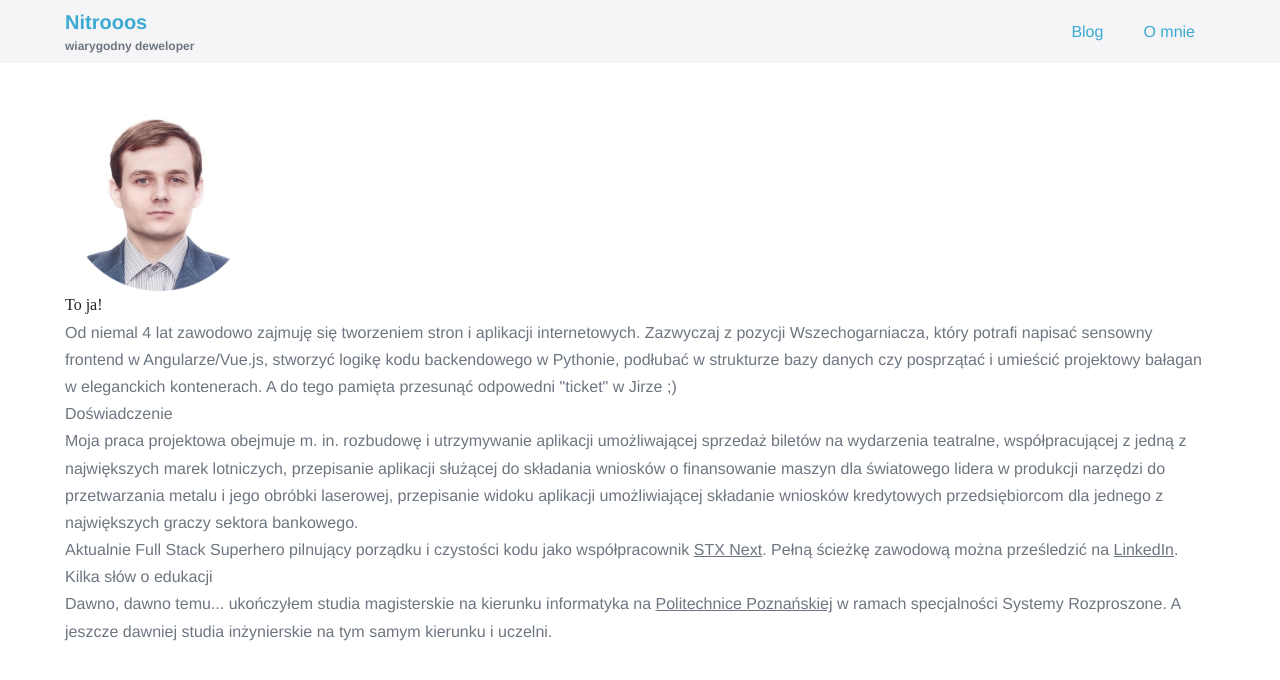
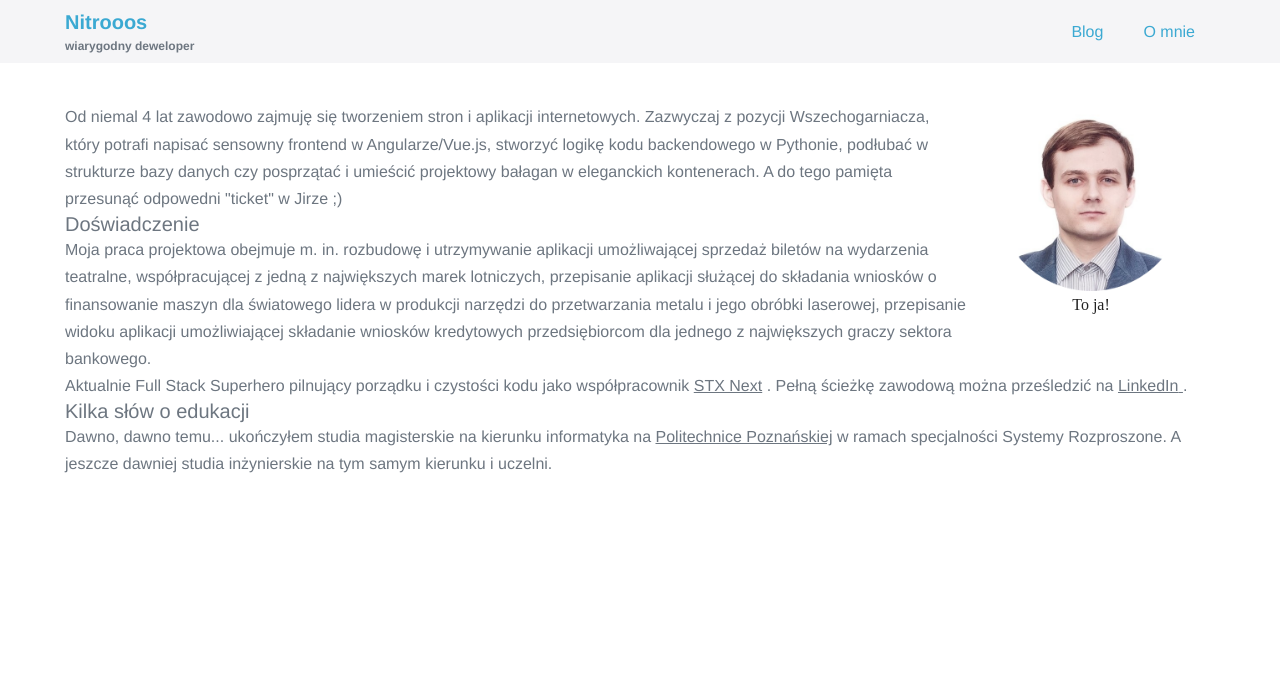
Before and after one commit to Nitrooos/Nitrooos.github.io, a Jekyll site: the page built from _authors/nitrooos.md, in a window 1280 px wide. Shown: the top 680 px of the page. Built offline with Jekyll 4.4.1, drawn with Linux system fonts in a browser that asks for light colours.

Commit message:
[NIT] Style "about me" page and reorganize CSS

```diff
--- a/_authors/nitrooos.md
+++ b/_authors/nitrooos.md
@@ -4,7 +4,7 @@ position: Redaktor
 short_name: nitrooos
 title: Cześć, jestem Nitrooos.
 ---
-<div>
+<aside class="authors__image">
   <figure>
     <img
       src="{{ site.baseurl }}/assets/nitrooos.png"
@@ -12,26 +12,45 @@ title: Cześć, jestem Nitrooos.
       width="188"
       height="188" />
     <br />
-    <figcaption>To ja!</figcaption>
+    <figcaption class="authors__image-caption">To ja!</figcaption>
   </figure>
-</div>
+</aside>
 <p>
-  Od niemal 4 lat zawodowo zajmuję się tworzeniem stron i aplikacji internetowych. Zazwyczaj z pozycji Wszechogarniacza, który potrafi napisać sensowny frontend w Angularze/Vue.js, stworzyć logikę kodu backendowego w Pythonie, podłubać w strukturze bazy danych czy posprzątać i umieścić projektowy bałagan w eleganckich kontenerach. A do tego pamięta przesunąć odpowedni "ticket" w Jirze ;)
+  Od niemal 4 lat zawodowo zajmuję się tworzeniem stron i aplikacji
+  internetowych. Zazwyczaj z pozycji Wszechogarniacza, który potrafi napisać
+  sensowny frontend w Angularze/Vue.js, stworzyć logikę kodu backendowego w
+  Pythonie, podłubać w strukturze bazy danych czy posprzątać i umieścić
+  projektowy bałagan w eleganckich kontenerach. A do tego pamięta przesunąć
+  odpowedni "ticket" w Jirze ;)
+</p>
+# Doświadczenie
+<p>
+  Moja praca projektowa obejmuje m. in. rozbudowę i utrzymywanie aplikacji
+  umożliwającej sprzedaż biletów na wydarzenia teatralne, współpracującej z
+  jedną z największych marek lotniczych, przepisanie aplikacji służącej do
+  składania wniosków o finansowanie maszyn dla światowego lidera w produkcji
+  narzędzi do przetwarzania metalu i jego obróbki laserowej, przepisanie
+  widoku aplikacji umożliwiającej składanie wniosków kredytowych
+  przedsiębiorcom dla jednego z największych graczy sektora bankowego.
 </p>
 <p>
-  <strong>Doświadczenie</strong>
-  <br />
-  Moja praca projektowa obejmuje m. in. rozbudowę i utrzymywanie aplikacji umożliwającej sprzedaż biletów na wydarzenia teatralne, współpracującej z jedną z największych marek lotniczych, przepisanie aplikacji służącej do składania wniosków o finansowanie maszyn dla światowego lidera w produkcji narzędzi do przetwarzania metalu i jego obróbki laserowej, przepisanie widoku aplikacji umożliwiającej składanie wniosków kredytowych przedsiębiorcom dla jednego z największych graczy sektora bankowego.
+  Aktualnie Full Stack Superhero pilnujący porządku i czystości kodu jako
+  współpracownik
+  <strong>
+    <a href="https://stxnext.com">STX Next</a>
+  </strong>.
+  Pełną ścieżkę zawodową można prześledzić na
+  <a href="https://www.linkedin.com/in/bartosz-kostaniak-623b8bb0/">
+    <strong>LinkedIn</strong>
+  </a>.
 </p>
+# Kilka słów o edukacji
 <p>
-  Aktualnie Full Stack Superhero pilnujący porządku i czystości kodu jako współpracownik
-  <strong><a href="https://stxnext.com">STX Next</a></strong>.
-  Pełną ścieżkę zawodową można prześledzić na <a href="https://www.linkedin.com/in/bartosz-kostaniak-623b8bb0/"><strong>LinkedIn</strong></a>.
+  Dawno, dawno temu... ukończyłem studia magisterskie na kierunku informatyka
+  na
+  <strong>
+    <a href="https://www.put.poznan.pl/">Politechnice Poznańskiej</a>
+  </strong>
+  w ramach specjalności Systemy Rozproszone. A jeszcze dawniej studia
+  inżynierskie na tym samym kierunku i uczelni.
 </p>
-<p>
-  <strong>Kilka słów o edukacji</strong>
-  <br />
-  Dawno, dawno temu... ukończyłem studia magisterskie na kierunku informatyka na
-  <strong><a href="https://www.put.poznan.pl/">Politechnice Poznańskiej</a></strong>
-  w ramach specjalności Systemy Rozproszone. A jeszcze dawniej studia inżynierskie na tym samym kierunku i uczelni.
-</p>
--- /dev/null
+++ b/_sass/authors.scss
@@ -0,0 +1,10 @@
+.authors {
+  &__image {
+    float: right;
+    margin: 0 30px;
+  }
+
+  &__image-caption {
+    text-align: center;
+  }
+}
--- a/_sass/blog/main.scss
+++ b/_sass/blog.scss
@@ -6,7 +6,6 @@
   }
 
   &__post-title {
-    font-weight: $font-weight-bold;
     margin-bottom: 20px;
   }
 }
--- a/_sass/main.scss
+++ b/_sass/main.scss
@@ -6,7 +6,8 @@
 
 @import './includes/header';
 
-@import './blog/main';
+@import './authors';
+@import './blog';
 
 .main {
   padding: 40px 20px 80px;
```
